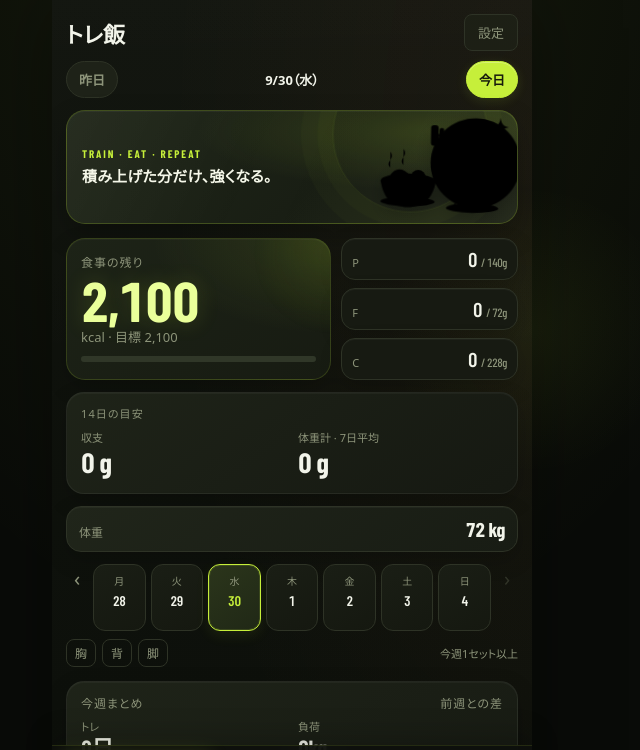
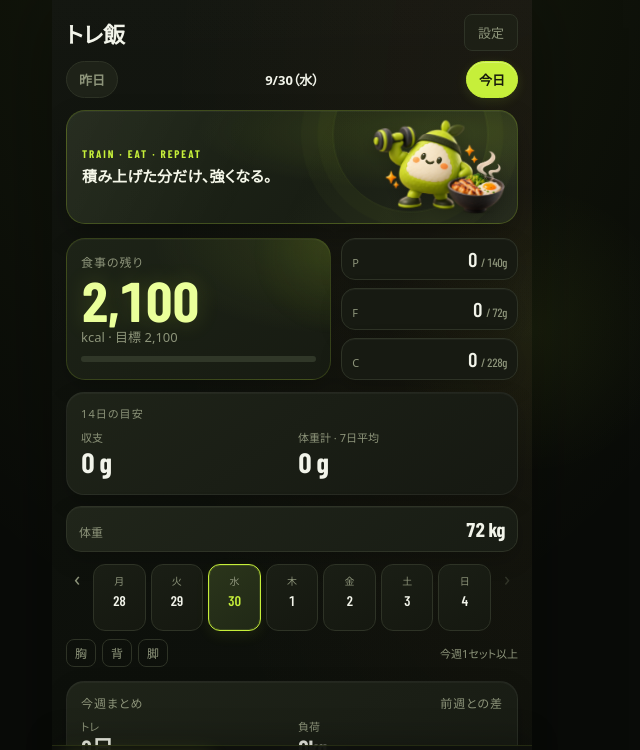
Before and after one commit to eternitybios-dot/diet_everyday, a React (Vite) app: page / in a window 1280 px wide. Shown: the top 750 px of the page, without its empty margins (348-988 px from the left). Built offline with nearby package versions, Linux system fonts and the light colour scheme; a web font is replaced by a local one.

Commit message:
Use the GPT Image mascot in all app banners

```diff
--- a/src/components/BrandBanner.tsx
+++ b/src/components/BrandBanner.tsx
@@ -15,45 +15,7 @@ export function BrandBanner({ variant }: { variant: BannerVariant }) {
         <span className="brand-kicker">{copy.eyebrow}</span>
         <strong>{copy.title}</strong>
       </div>
-      <svg className="brand-art" viewBox="0 0 160 120" aria-hidden="true" focusable="false">
-        <circle className="art-orbit" cx="119" cy="57" r="42" />
-        <circle className="art-orbit-line" cx="119" cy="57" r="48" />
-        <path className="art-sparkle art-sparkle--one" d="M145 8c1 7 3 9 9 10-6 1-8 3-9 10-1-7-3-9-9-10 6-1 8-3 9-10Z" />
-        <path className="art-sparkle art-sparkle--two" d="M78 55c1 4 2 6 6 7-4 1-5 2-6 7-1-5-2-6-7-7 5-1 6-3 7-7Z" />
-        <g className="food-steam">
-          <path className="steam-one" d="M28 63c-6-7 6-9 0-17" />
-          <path className="steam-two" d="M42 60c-6-7 6-9 0-17" />
-        </g>
-        <g className="food-bowl">
-          <ellipse className="food-shadow" cx="47" cy="99" rx="29" ry="5" />
-          <path className="bowl-body" d="M18 77h59c-3 19-14 28-30 28S21 96 18 77Z" />
-          <ellipse className="bowl-rim" cx="47.5" cy="77" rx="29.5" ry="8" />
-          <path className="food-leaf" d="M26 76c4-13 15-15 23-5-8 1-13 4-16 9 8-4 15-4 23 1-12 7-24 6-30-5Z" />
-          <circle className="food-egg" cx="58" cy="73" r="8" />
-          <circle className="food-yolk" cx="58" cy="73" r="3.5" />
-          <path className="food-protein" d="M36 75c4-8 10-9 15-3l-5 7c-4 2-7 1-10-4Z" />
-        </g>
-        <ellipse className="mascot-shadow" cx="116" cy="105" rx="28" ry="5" />
-        <g className="mascot">
-          <path className="mascot-leg mascot-leg--left" d="M105 91c-2 7-5 10-10 12m27-12c2 7 5 10 10 12" />
-          <path className="mascot-arm mascot-arm--left" d="M99 51c-8-4-13-11-18-21" />
-          <path className="mascot-arm mascot-arm--right" d="M132 51c8-4 13-11 18-21" />
-          <path className="mascot-body" d="M93 61c0-23 9-38 23-38s24 15 24 38v16c0 17-9 26-24 26S93 94 93 77V61Z" />
-          <path className="mascot-belly" d="M100 76c2 13 7 19 16 19s15-6 17-19c-10 5-23 5-33 0Z" />
-          <circle className="mascot-eye" cx="107" cy="62" r="2.2" />
-          <circle className="mascot-eye" cx="125" cy="62" r="2.2" />
-          <path className="mascot-smile" d="M110 70c3 4 8 4 11 0" />
-          <circle className="mascot-cheek" cx="101" cy="69" r="3" />
-          <circle className="mascot-cheek" cx="131" cy="69" r="3" />
-        </g>
-        <g className="barbell">
-          <rect className="barbell-bar" x="79" y="25" width="62" height="6" rx="3" />
-          <rect className="barbell-plate" x="71" y="17" width="8" height="22" rx="3" />
-          <rect className="barbell-plate barbell-plate--inner" x="80" y="20" width="5" height="16" rx="2" />
-          <rect className="barbell-plate" x="141" y="17" width="8" height="22" rx="3" />
-          <rect className="barbell-plate barbell-plate--inner" x="135" y="20" width="5" height="16" rx="2" />
-        </g>
-      </svg>
+      <img className="brand-art" src={import.meta.env.BASE_URL + "brand-mascot.png"} alt="" aria-hidden="true" draggable={false} decoding="async" />
     </div>
   );
 }
```
